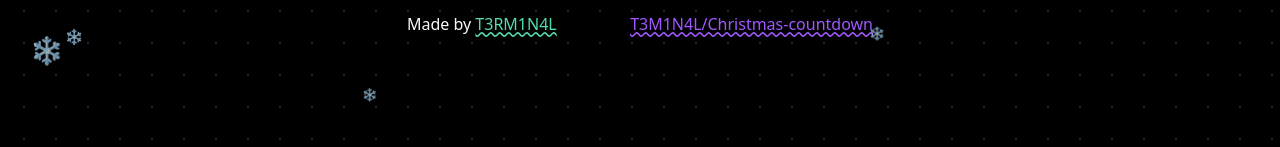
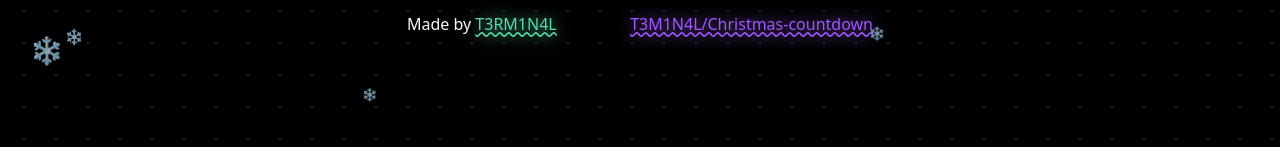
Before and after one commit to T3M1N4L/christmas-countdown, a plain HTML site: page index.html in a window 1280 px wide. Shown: the part 653-800 px from the top of the page. Drawn offline with Linux system fonts and the light colour scheme.

Commit message:
merry chrimmy

```diff
--- a/index.html
+++ b/index.html
@@ -3,7 +3,7 @@
   <head>
     <meta charset="UTF-8">
     <meta name="viewport" content="width=device-width, initial-scale=1.0">
-    <link rel="icon" type="image/x-icon" href="https://raw.githubusercontent.com/twitter/twemoji/master/assets/72x72/1f385.png">
+    <link rel="icon" type="image/x-icon" href="https://raw.githubusercontent.com/twitter/twemoji/master/assets/72x72/1f384.png">
     <title>Merry Chrimmy!</title>
     <style>
       :root {
@@ -141,6 +141,7 @@
         text-decoration-color: rgb(84, 222, 171);
         color: rgb(84, 222, 171);
         transition: transform 0.3s cubic-bezier(0.175, 0.885, 0.32, 1.9);
+        filter: drop-shadow(0 0 0.5rem rgba(84, 222, 171, 0.8));
       }
 
       a:hover {
@@ -150,6 +151,7 @@
       .source {
         text-decoration-color: rgb(160, 87, 254);
         color: rgb(160, 87, 254);
+        filter: drop-shadow(0 0 0.5rem rgba(160, 87, 254, 0.8));
       }
 
       .img-container {
```
